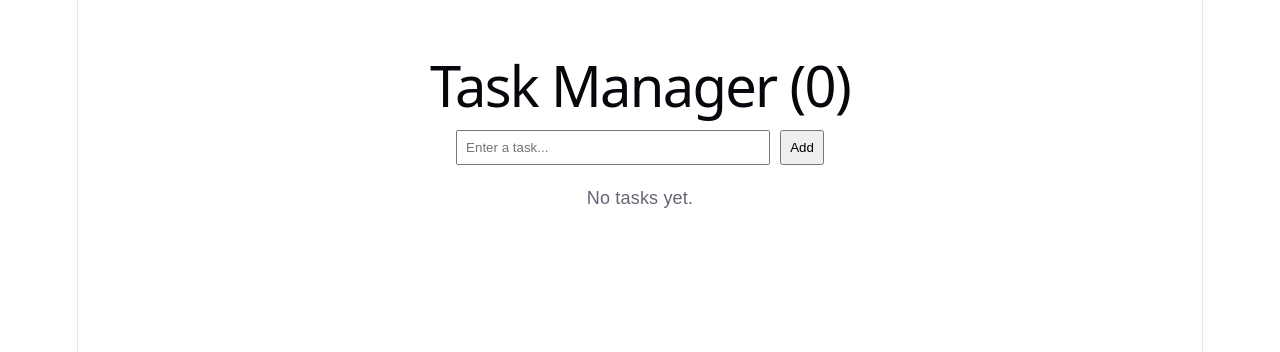
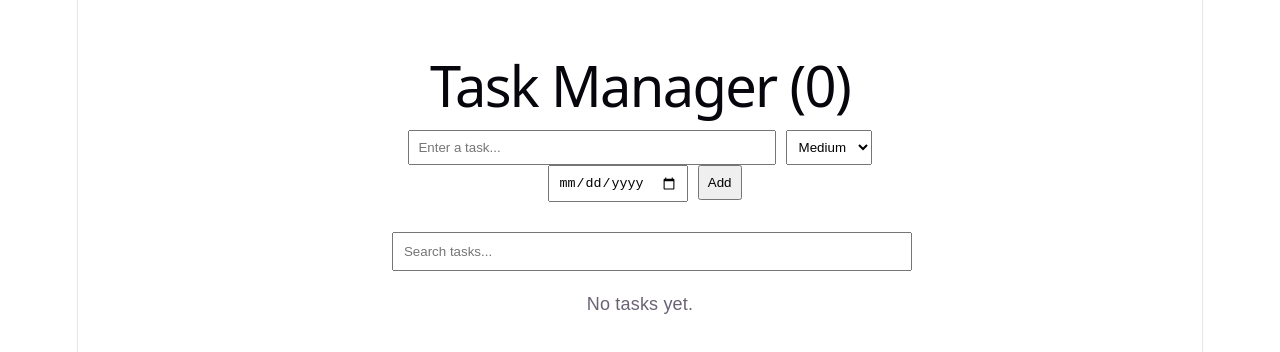
Before and after one commit to Lucasgdb83/React-task-manager, a React app: page / in a window 1280 px wide. Shown: the top 352 px of the page. Built offline with nearby package versions, Linux system fonts and the light colour scheme; the HTML template or start-up script is replaced by a standard one.

Commit message:
Add overdue task highlighting

```diff
--- a/src/App.jsx
+++ b/src/App.jsx
@@ -23,6 +23,10 @@ function App() {
       ? JSON.parse(savedTasks)
       : [];
   });
+
+   // It adds search state to the list of tasks
+  const [search, setSearch] =
+  useState("");
 
   // Add new task
   // Receives a task object from TaskInput.jsx
@@ -69,6 +73,13 @@ const editTask = (id, newText) => {
     )
   );
 };
+// It adds filter to the search tasks
+const filteredTasks = tasks.filter(
+  (task) =>
+    task.text
+      .toLowerCase()
+      .includes(search.toLowerCase())
+);
   // Save tasks to localStorage
   // Runs every time tasks changes
   useEffect(() => {
@@ -102,9 +113,24 @@ const editTask = (id, newText) => {
       {/* Input component */}
       <TaskInput onAddTask={addTask} />
 
+      <input
+  type="text"
+  placeholder="Search tasks..."
+  value={search}
+  onChange={(e) =>
+    setSearch(e.target.value)
+  }
+  style={{
+    width: "100%",
+    padding: "10px",
+    marginBottom: "20px",
+    marginTop: "10px",
+  }}
+/>
+
       {/* Task list component */}
       <TaskList
-        tasks={tasks}
+        tasks={filteredTasks}
         onDelete={deleteTask}
         onToggle={toggleTask}
         onEdit={editTask}
--- a/src/components/TaskInput.jsx
+++ b/src/components/TaskInput.jsx
@@ -2,6 +2,9 @@ import { useState } from "react";
 
 function TaskInput({ onAddTask }) {
   const [text, setText] = useState("");
+  const [priority, setPriority] = useState("Medium");
+  const [dueDate, setDueDate] =
+  useState("");
 
   const handleSubmit = (e) => {
     e.preventDefault();
@@ -12,10 +15,13 @@ function TaskInput({ onAddTask }) {
       id: Date.now(),
       text: text,
       completed: false,
+      priority: priority,
+      dueDate:dueDate,
     };
 
     onAddTask(newTask);
     setText("");
+    setDueDate("");
   };
 
   return (
@@ -27,6 +33,41 @@ function TaskInput({ onAddTask }) {
         onChange={(e) => setText(e.target.value)}
         style={{ padding: "8px", width: "70%" }}
       />
+      <select
+  value={priority}
+  onChange={(e) =>
+    setPriority(e.target.value)
+  }
+  style={{
+    padding: "8px",
+    marginLeft: "10px",
+  }}
+>
+  <option value="Low">
+    Low
+  </option>
+
+  <option value="Medium">
+    Medium
+  </option>
+
+  <option value="High">
+    High
+  </option>
+
+</select>
+
+<input
+  type="date"
+  value={dueDate}
+  onChange={(e) =>
+    setDueDate(e.target.value)
+  }
+  style={{
+    padding: "8px",
+    marginLeft: "10px",
+  }}
+/>
 
       <button style={{ padding: "8px", marginLeft: "10px" }}>
         Add
@@ -35,4 +76,5 @@ function TaskInput({ onAddTask }) {
   );
 }
 
+
 export default TaskInput;
--- a/src/components/TaskItem.jsx
+++ b/src/components/TaskItem.jsx
@@ -10,6 +10,13 @@ function TaskItem({ task, onDelete, onToggle, onEdit }) {
     onEdit(task.id, editedText);
     setIsEditing(false);
   };
+
+ // Check if task is overdue
+ // Compare today's date with task due date
+  const isOverdue =
+    task.dueDate &&
+    new Date(task.dueDate) <
+      new Date().setHours(0, 0, 0, 0);
 
   return (
     <li
@@ -30,7 +37,7 @@ function TaskItem({ task, onDelete, onToggle, onEdit }) {
           onChange={(e) => setEditedText(e.target.value)}
         />
       ) : (
-        <span
+      <div
   onClick={() => onToggle(task.id)}
   style={{
     cursor: "pointer",
@@ -39,8 +46,42 @@ function TaskItem({ task, onDelete, onToggle, onEdit }) {
       : "none",
   }}
 >
+  <strong
+    style={{
+      color:
+        task.priority === "High"
+          ? "red"
+          : task.priority === "Medium"
+          ? "orange"
+          : "green",
+    }}
+  >
+    [{task.priority}]
+  </strong>{" "}
   {task.text}
-        </span>
+{/* Show due date if one exists */}
+{task.dueDate && (
+  <div
+    style={{
+      fontSize: "14px",
+
+      // If overdue = red
+      // Otherwise gray
+      color: isOverdue
+        ? "red"
+        : "gray",
+
+      marginTop: "5px",
+    }}
+  >
+
+    {/* Show warning if overdue */}
+    {isOverdue && "⚠ OVERDUE - "}
+
+    Due: {task.dueDate}
+  </div>
+)}
+</div>
       )}
 
       <div>
```
Lines whose indentation alone changed are shown as unchanged.
